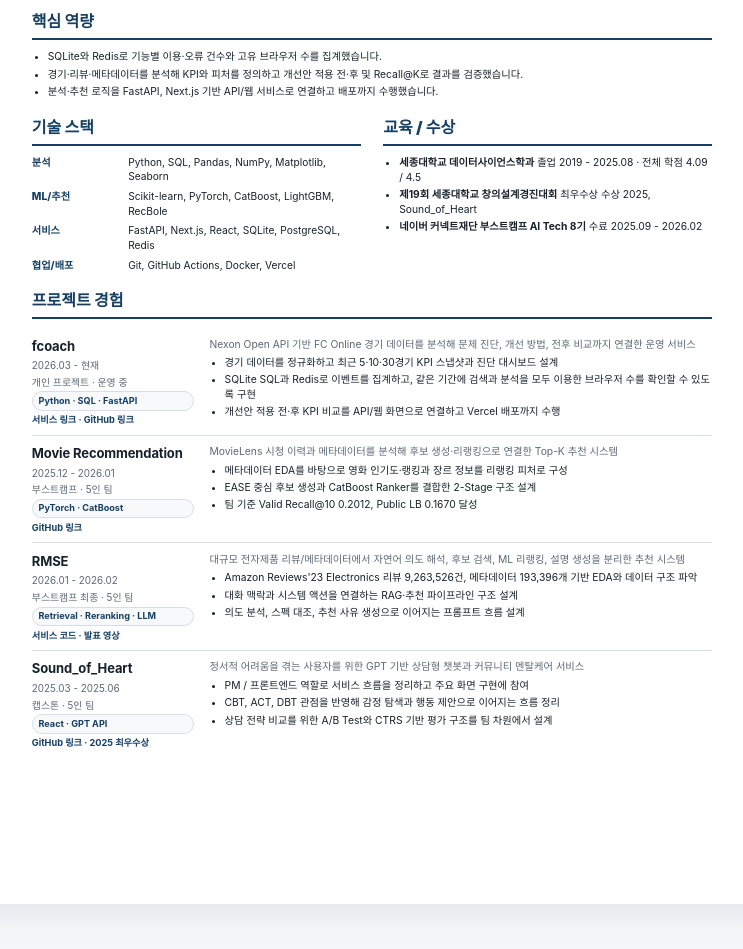
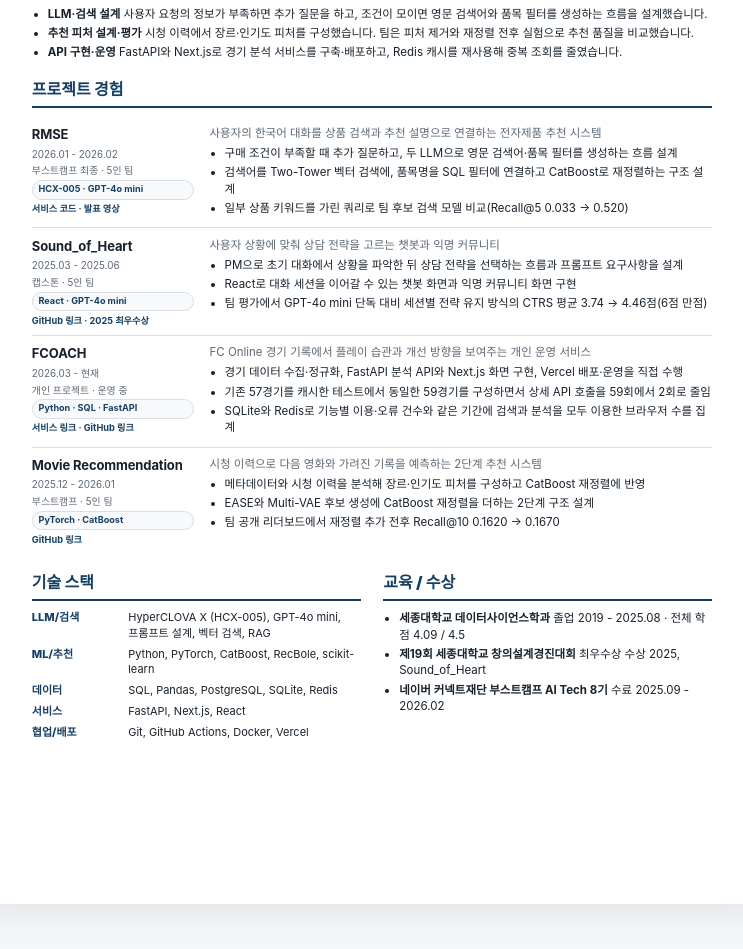
Before and after one commit to minzai0116/resume-portfolio, a plain HTML site: page resume/index.html in a window 1280 px wide. Shown: the part 264-1213 px from the top of the page, without its empty margins (268-1011 px from the left). Drawn offline with Linux system fonts and the light colour scheme.

Commit message:
Align resume with junior AI engineering roles

```diff
--- a/resume/index.html
+++ b/resume/index.html
@@ -3,7 +3,7 @@
 <head>
   <meta charset="UTF-8">
   <meta name="viewport" content="width=device-width, initial-scale=1.0">
-  <title>김민재_이력서</title>
+  <title>김민재 | 주니어 AI 엔지니어 이력서</title>
   <style>
     :root {
       --text: #17212b;
@@ -37,7 +37,7 @@
       border-bottom: 3px solid var(--accent);
     }
     .identity {
-      align-self: end;
+      align-self: center;
     }
     h1, h2, h3, p { margin: 0; }
     a {
@@ -71,7 +71,6 @@
       font-size: 9.9px;
       color: var(--muted);
       text-align: right;
-      padding-top: 13mm;
     }
     .contact strong {
       color: var(--text);
@@ -103,13 +102,13 @@
     }
     li {
       margin: 0.75mm 0;
-      font-size: 10.3px;
+      font-size: 11.5px;
     }
     .skill-grid {
       display: grid;
       grid-template-columns: 22mm 1fr;
       gap: 1.4mm 3.5mm;
-      font-size: 10.2px;
+      font-size: 11px;
     }
     .skill-grid .label {
       color: var(--accent);
@@ -117,6 +116,7 @@
     }
     .skill-grid .value {
       color: var(--text);
+      word-break: keep-all;
     }
     .entry {
       display: grid;
@@ -147,7 +147,7 @@
       font-weight: 700;
     }
     .entry-main p {
-      font-size: 10.3px;
+      font-size: 11.5px;
       color: var(--muted);
       margin-bottom: 1mm;
     }
@@ -168,6 +168,20 @@
     .compact-list li {
       margin: 0.8mm 0;
     }
+    @media screen and (max-width: 850px) {
+      .page { width: calc(100% - 24px); min-height: 0; margin: 12px auto; padding: 24px; }
+      .header { grid-template-columns: minmax(0, 1fr) minmax(0, 250px); }
+      .contact a { white-space: normal; overflow-wrap: anywhere; }
+      .summary, .entry-main p, li { font-size: 13px; }
+      .contact, .skill-grid, .entry-side { font-size: 12px; }
+      .entry-side .link-row { font-size: 11px; }
+    }
+    @media screen and (max-width: 600px) {
+      .page { padding: 20px 16px; }
+      .header, .entry, .two-column { grid-template-columns: minmax(0, 1fr); gap: 12px; }
+      .contact { text-align: left; }
+      .entry { padding: 12px 0; }
+    }
     @page { size: A4; margin: 0; }
     @media print {
       body { background: #fff; }
@@ -184,9 +198,9 @@
   <main class="page">
     <header class="header">
       <div class="identity">
-        <p class="name-meta">Data Analyst | Product Analytics · Machine Learning</p>
+        <p class="name-meta">주니어 AI 엔지니어 | LLM · 검색 · 추천</p>
         <h1 class="name">김민재</h1>
-        <p class="summary">데이터로 사람을 이해하고, 발견한 가능성을 서비스로 연결합니다.</p>
+        <p class="summary">사용자의 요구를 검색과 추천으로 연결하는 흐름을 설계했습니다. 팀 프로젝트에서 추천 품질을 비교하고, 개인 서비스를 직접 구축해 운영했습니다.</p>
       </div>
       <div class="contact">
         <div><strong>Email</strong> abcda2@naver.com</div>
@@ -200,22 +214,100 @@
     <section class="section">
       <h2 class="section-title">핵심 역량</h2>
       <ul class="compact-list">
-        <li>SQLite와 Redis로 기능별 이용·오류 건수와 고유 브라우저 수를 집계했습니다.</li>
-        <li>경기·리뷰·메타데이터를 분석해 KPI와 피처를 정의하고 개선안 적용 전·후 및 Recall@K로 결과를 검증했습니다.</li>
-        <li>분석·추천 로직을 FastAPI, Next.js 기반 API/웹 서비스로 연결하고 배포까지 수행했습니다.</li>
+        <li><strong>LLM·검색 설계</strong> 사용자 요청의 정보가 부족하면 추가 질문을 하고, 조건이 모이면 영문 검색어와 품목 필터를 생성하는 흐름을 설계했습니다.</li>
+        <li><strong>추천 피처 설계·평가</strong> 시청 이력에서 장르·인기도 피처를 구성했습니다. 팀은 피처 제거와 재정렬 전후 실험으로 추천 품질을 비교했습니다.</li>
+        <li><strong>API 구현·운영</strong> FastAPI와 Next.js로 경기 분석 서비스를 구축·배포하고, Redis 캐시를 재사용해 중복 조회를 줄였습니다.</li>
       </ul>
+    </section>
+
+    <section class="section">
+      <h2 class="section-title">프로젝트 경험</h2>
+
+      <article class="entry">
+        <div class="entry-side">
+          <strong>RMSE</strong>
+          2026.01 - 2026.02
+          <span>부스트캠프 최종 · 5인 팀</span>
+          <span class="tag">HCX-005 · GPT-4o mini</span>
+          <span class="link-row"><a href="https://github.com/minzai0116/pro-recsys-finalproject-recsys-06/tree/develop/service">서비스 코드</a> · <a href="https://youtu.be/SAFLFog-qMg">발표 영상</a></span>
+        </div>
+        <div class="entry-main">
+          <p>사용자의 한국어 대화를 상품 검색과 추천 설명으로 연결하는 전자제품 추천 시스템</p>
+          <ul>
+            <li>구매 조건이 부족할 때 추가 질문하고, 두 LLM으로 영문 검색어·품목 필터를 생성하는 흐름 설계</li>
+            <li>검색어를 Two-Tower 벡터 검색에, 품목명을 SQL 필터에 연결하고 CatBoost로 재정렬하는 구조 설계</li>
+            <li>일부 상품 키워드를 가린 쿼리로 팀 후보 검색 모델 비교(Recall@5 0.033 → 0.520)</li>
+          </ul>
+        </div>
+      </article>
+
+      <article class="entry">
+        <div class="entry-side">
+          <strong>Sound_of_Heart</strong>
+          2025.03 - 2025.06
+          <span>캡스톤 · 5인 팀</span>
+          <span class="tag">React · GPT-4o mini</span>
+          <span class="link-row"><a href="https://github.com/minzai0116/Sound_of_Heart">GitHub 링크</a> · 2025 최우수상</span>
+        </div>
+        <div class="entry-main">
+          <p>사용자 상황에 맞춰 상담 전략을 고르는 챗봇과 익명 커뮤니티</p>
+          <ul>
+            <li>PM으로 초기 대화에서 상황을 파악한 뒤 상담 전략을 선택하는 흐름과 프롬프트 요구사항을 설계</li>
+            <li>React로 대화 세션을 이어갈 수 있는 챗봇 화면과 익명 커뮤니티 화면 구현</li>
+            <li>팀 평가에서 GPT-4o mini 단독 대비 세션별 전략 유지 방식의 CTRS 평균 3.74 → 4.46점(6점 만점)</li>
+          </ul>
+        </div>
+      </article>
+
+      <article class="entry">
+        <div class="entry-side">
+          <strong>FCOACH</strong>
+          2026.03 - 현재
+          <span>개인 프로젝트 · 운영 중</span>
+          <span class="tag">Python · SQL · FastAPI</span>
+          <span class="link-row"><a href="https://fcoach.fun">서비스 링크</a> · <a href="https://github.com/minzai0116/fcoach">GitHub 링크</a></span>
+        </div>
+        <div class="entry-main">
+          <p>FC Online 경기 기록에서 플레이 습관과 개선 방향을 보여주는 개인 운영 서비스</p>
+          <ul>
+            <li>경기 데이터 수집·정규화, FastAPI 분석 API와 Next.js 화면 구현, Vercel 배포·운영을 직접 수행</li>
+            <li>기존 57경기를 캐시한 테스트에서 동일한 59경기를 구성하면서 상세 API 호출을 59회에서 2회로 줄임</li>
+            <li>SQLite와 Redis로 기능별 이용·오류 건수와 같은 기간에 검색과 분석을 모두 이용한 브라우저 수를 집계</li>
+          </ul>
+        </div>
+      </article>
+
+      <article class="entry">
+        <div class="entry-side">
+          <strong>Movie Recommendation</strong>
+          2025.12 - 2026.01
+          <span>부스트캠프 · 5인 팀</span>
+          <span class="tag">PyTorch · CatBoost</span>
+          <span class="link-row"><a href="https://github.com/minzai0116/pro-recsys-movierecommendation-recsys-06">GitHub 링크</a></span>
+        </div>
+        <div class="entry-main">
+          <p>시청 이력으로 다음 영화와 가려진 기록을 예측하는 2단계 추천 시스템</p>
+          <ul>
+            <li>메타데이터와 시청 이력을 분석해 장르·인기도 피처를 구성하고 CatBoost 재정렬에 반영</li>
+            <li>EASE와 Multi-VAE 후보 생성에 CatBoost 재정렬을 더하는 2단계 구조 설계</li>
+            <li>팀 공개 리더보드에서 재정렬 추가 전후 Recall@10 0.1620 → 0.1670</li>
+          </ul>
+        </div>
+      </article>
     </section>
 
     <section class="section two-column">
       <div>
         <h2 class="section-title">기술 스택</h2>
         <div class="skill-grid">
-          <div class="label">분석</div>
-          <div class="value">Python, SQL, Pandas, NumPy, Matplotlib, Seaborn</div>
+          <div class="label">LLM/검색</div>
+          <div class="value">HyperCLOVA X (HCX-005), GPT-4o mini, 프롬프트 설계, 벡터 검색, RAG</div>
           <div class="label">ML/추천</div>
-          <div class="value">Scikit-learn, PyTorch, CatBoost, LightGBM, RecBole</div>
+          <div class="value">Python, PyTorch, CatBoost, RecBole, scikit-learn</div>
+          <div class="label">데이터</div>
+          <div class="value">SQL, Pandas, PostgreSQL, SQLite, Redis</div>
           <div class="label">서비스</div>
-          <div class="value">FastAPI, Next.js, React, SQLite, PostgreSQL, Redis</div>
+          <div class="value">FastAPI, Next.js, React</div>
           <div class="label">협업/배포</div>
           <div class="value">Git, GitHub Actions, Docker, Vercel</div>
         </div>
@@ -230,82 +322,6 @@
       </div>
     </section>
 
-    <section class="section">
-      <h2 class="section-title">프로젝트 경험</h2>
-
-      <article class="entry">
-        <div class="entry-side">
-          <strong>fcoach</strong>
-          2026.03 - 현재
-          <span>개인 프로젝트 · 운영 중</span>
-          <span class="tag">Python · SQL · FastAPI</span>
-          <span class="link-row"><a href="https://fcoach.fun">서비스 링크</a> · <a href="https://github.com/minzai0116/fcoach">GitHub 링크</a></span>
-        </div>
-        <div class="entry-main">
-          <p>Nexon Open API 기반 FC Online 경기 데이터를 분석해 문제 진단, 개선 방법, 전후 비교까지 연결한 운영 서비스</p>
-          <ul>
-            <li>경기 데이터를 정규화하고 최근 5·10·30경기 KPI 스냅샷과 진단 대시보드 설계</li>
-            <li>SQLite SQL과 Redis로 이벤트를 집계하고, 같은 기간에 검색과 분석을 모두 이용한 브라우저 수를 확인할 수 있도록 구현</li>
-            <li>개선안 적용 전·후 KPI 비교를 API/웹 화면으로 연결하고 Vercel 배포까지 수행</li>
-          </ul>
-        </div>
-      </article>
-
-      <article class="entry">
-        <div class="entry-side">
-          <strong>Movie Recommendation</strong>
-          2025.12 - 2026.01
-          <span>부스트캠프 · 5인 팀</span>
-          <span class="tag">PyTorch · CatBoost</span>
-          <span class="link-row"><a href="https://github.com/minzai0116/pro-recsys-movierecommendation-recsys-06">GitHub 링크</a></span>
-        </div>
-        <div class="entry-main">
-          <p>MovieLens 시청 이력과 메타데이터를 분석해 후보 생성·리랭킹으로 연결한 Top-K 추천 시스템</p>
-          <ul>
-            <li>메타데이터 EDA를 바탕으로 영화 인기도·랭킹과 장르 정보를 리랭킹 피처로 구성</li>
-            <li>EASE 중심 후보 생성과 CatBoost Ranker를 결합한 2-Stage 구조 설계</li>
-            <li>팀 기준 Valid Recall@10 0.2012, Public LB 0.1670 달성</li>
-          </ul>
-        </div>
-      </article>
-
-      <article class="entry">
-        <div class="entry-side">
-          <strong>RMSE</strong>
-          2026.01 - 2026.02
-          <span>부스트캠프 최종 · 5인 팀</span>
-          <span class="tag">Retrieval · Reranking · LLM</span>
-          <span class="link-row"><a href="https://github.com/minzai0116/pro-recsys-finalproject-recsys-06/tree/develop/service">서비스 코드</a> · <a href="https://youtu.be/SAFLFog-qMg">발표 영상</a></span>
-        </div>
-        <div class="entry-main">
-          <p>대규모 전자제품 리뷰/메타데이터에서 자연어 의도 해석, 후보 검색, ML 리랭킹, 설명 생성을 분리한 추천 시스템</p>
-          <ul>
-            <li>Amazon Reviews'23 Electronics 리뷰 9,263,526건, 메타데이터 193,396개 기반 EDA와 데이터 구조 파악</li>
-            <li>대화 맥락과 시스템 액션을 연결하는 RAG·추천 파이프라인 구조 설계</li>
-            <li>의도 분석, 스펙 대조, 추천 사유 생성으로 이어지는 프롬프트 흐름 설계</li>
-          </ul>
-        </div>
-      </article>
-
-      <article class="entry">
-        <div class="entry-side">
-          <strong>Sound_of_Heart</strong>
-          2025.03 - 2025.06
-          <span>캡스톤 · 5인 팀</span>
-          <span class="tag">React · GPT API</span>
-          <span class="link-row"><a href="https://github.com/minzai0116/Sound_of_Heart">GitHub 링크</a> · 2025 최우수상</span>
-        </div>
-        <div class="entry-main">
-          <p>정서적 어려움을 겪는 사용자를 위한 GPT 기반 상담형 챗봇과 커뮤니티 멘탈케어 서비스</p>
-          <ul>
-            <li>PM / 프론트엔드 역할로 서비스 흐름을 정리하고 주요 화면 구현에 참여</li>
-            <li>CBT, ACT, DBT 관점을 반영해 감정 탐색과 행동 제안으로 이어지는 흐름 정리</li>
-            <li>상담 전략 비교를 위한 A/B Test와 CTRS 기반 평가 구조를 팀 차원에서 설계</li>
-          </ul>
-        </div>
-      </article>
-    </section>
-
   </main>
 </body>
 </html>
```
